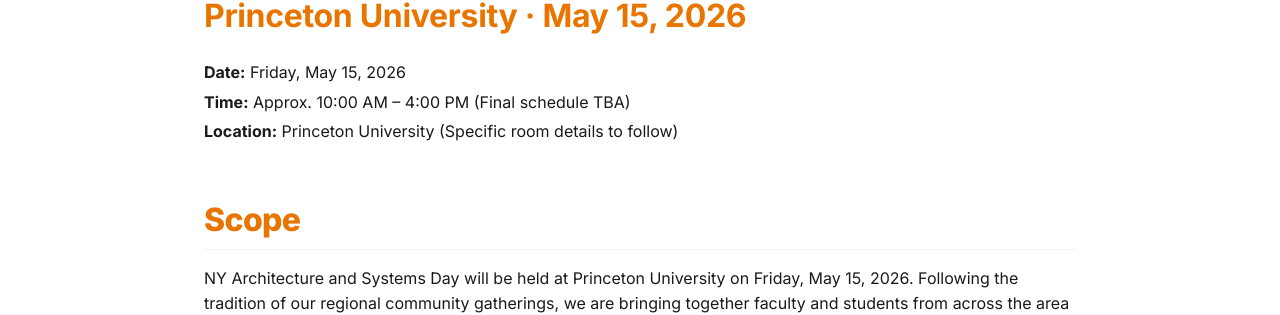
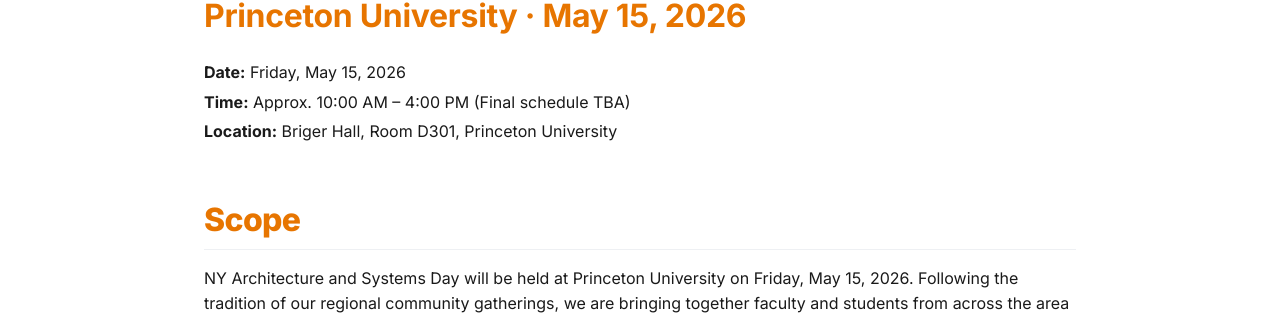
Before and after one commit to princetoncomputerarch/princetoncomputerarch.github.io, a Jekyll site: the page built from index.html, in a window 1280 px wide and 900 px high. Shown: the part 333-648 px from the top of the window. Built offline with Jekyll 4.4.1, drawn with Linux system fonts in a browser that asks for light colours.

Commit message:
Add Briger Hall location to hero key info

```diff
--- a/_data/hero.yml
+++ b/_data/hero.yml
@@ -18,4 +18,4 @@
   - label: "Time"
     value: "Approx. 10:00 AM – 4:00 PM (Final schedule TBA)"
   - label: "Location"
-    value: "Princeton University (Specific room details to follow)"
+    value: "Briger Hall, Room D301, Princeton University"
```
